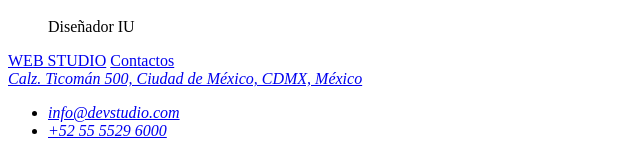
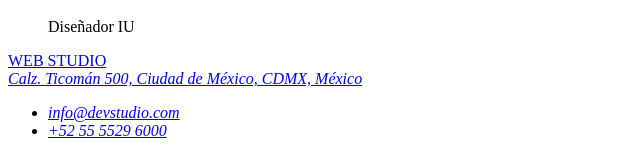
Before and after one commit to JuanMeza95/goit-markup-hw-01, a plain HTML site: page index.html in a window 1280 px wide. Shown: the part 3043-3196 px from the top of the page, 0-640 px from the left. Drawn offline with Linux system fonts and the light colour scheme.

Commit message:
hidden contactos

```diff
--- a/index.html
+++ b/index.html
@@ -156,7 +156,7 @@
     <!--footer-->
     <footer id="footer">
       <a href="./index.html">WEB STUDIO</a>
-      <a href="#Contactos">Contactos</a>
+      <a href="#Contactos" hidden>Contactos</a>
       <address>
         <a
           href="https://goo.gl/maps/ngCgHBpQpBZ551xf8"
```
